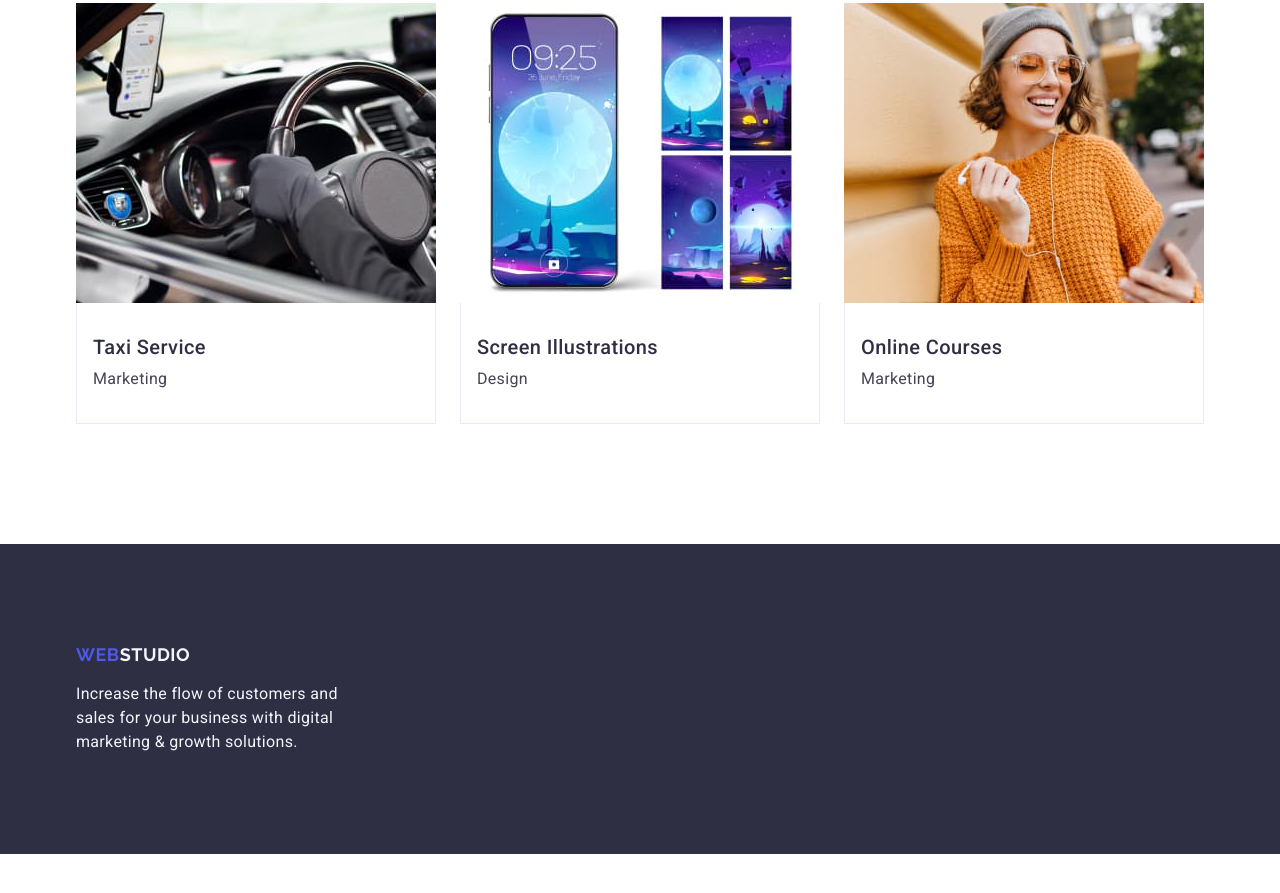
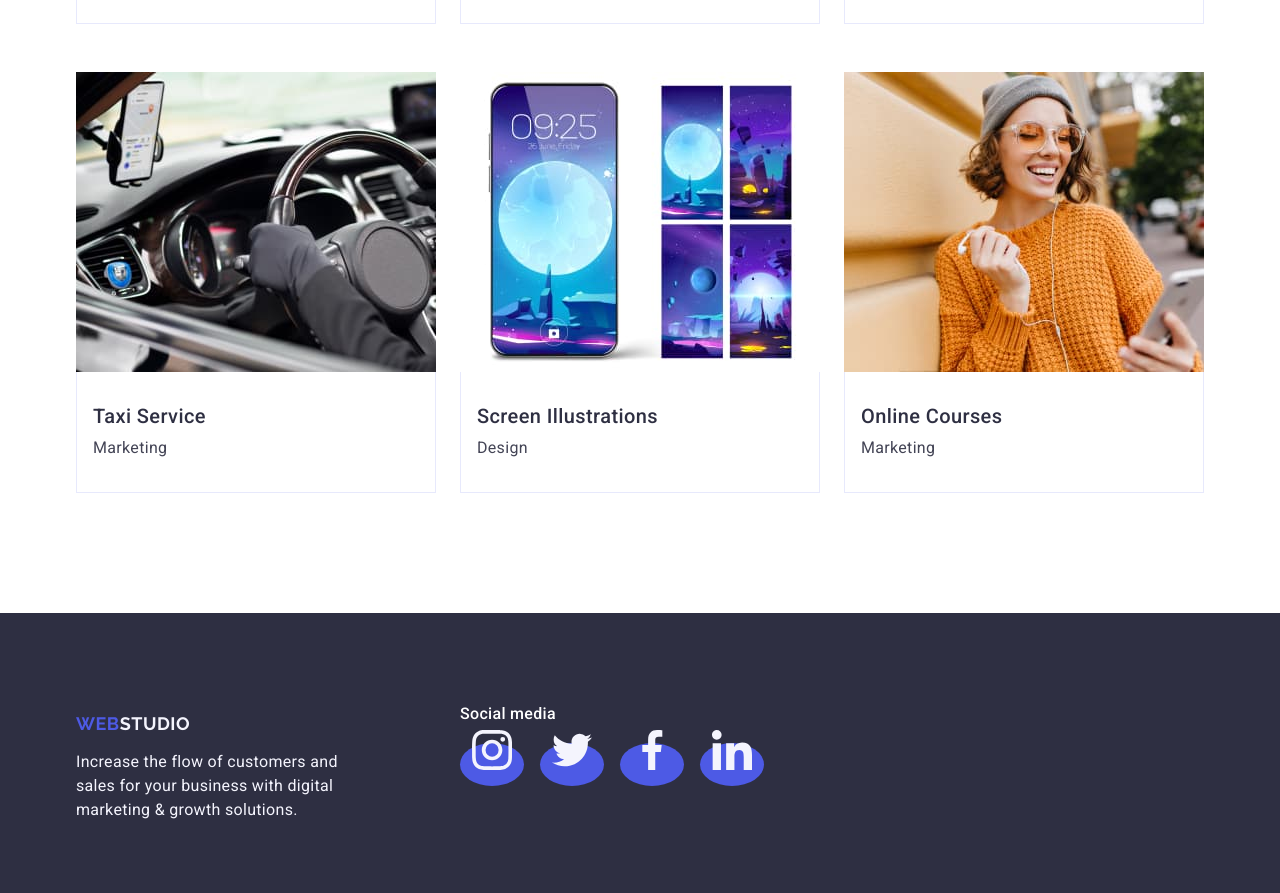
Before and after one commit to AnnAnnetik/goit-markup-hw-04, a plain HTML site: page index.html in a window 1280 px wide. Shown: the part 2607-3500 px from the top of the page. Before the commit the page ends 3461 px from the top, so only its background shows below. Drawn offline with nearby package versions, Linux system fonts and the light colour scheme.

Commit message:
icon footer

```diff
--- a/css/styles.css
+++ b/css/styles.css
@@ -245,10 +245,6 @@ h1 {
     0px 1px 1px 0px rgba(46, 47, 66, 0.16),
     0px 1px 6px 0px rgba(46, 47, 66, 0.08);
 }
-.team-soc-icon {
-  background-color: #4d5ae5;
-  border-radius: 50% 50%;
-}
 
 .main-subtitle {
   color: var(--NAVY-BLUE, #2e2f42);
@@ -290,8 +286,8 @@ h1 {
   padding: 100px 0;
   background-color: #2e2f42;
 }
-
 .footer-container {
+  display: flex;
 }
 
 .footer-logo {
@@ -315,3 +311,30 @@ h1 {
   letter-spacing: 0.02em;
   max-width: 264px;
 }
+.footer-text-soc {
+  font-weight: 500;
+  margin-bottom: 16px;
+  color: var(--WHITE, #fff);
+  font-size: 16px;
+  font-weight: 500;
+  line-height: 1.5px;
+  letter-spacing: 0.02em;
+  padding-bottom: 16;
+}
+.soc-icon {
+  margin-left: 120px;
+}
+.soc-menu {
+  display: flex;
+  gap: 16px;
+}
+.team-soc-link {
+  background-color: #4d5ae5;
+  padding: 12px;
+
+  border-radius: 50%;
+}
+.team-soc-icon {
+  width: 40px;
+  height: 40px;
+}
--- a/index.html
+++ b/index.html
@@ -456,6 +456,7 @@
 
     <footer class="footer">
       <div class="container footer-container">
+        <div>
           <a class="footer-logo" href="./index.html"
             >Web<span class="span-footer-logo">Studio</span></a
           >
@@ -464,6 +465,68 @@
             digital marketing & growth solutions.
           </p>
         </div>
+        <div class="soc-icon">
+          <p class="footer-text-soc">Social media</p>
+          <ul class="soc-menu">
+            <li class="soc-list">
+              <a
+                class="team-soc-link"
+                href=""
+                target="_blank"
+                rel="noopener no-referrer"
+              >
+                <svg class="team-soc-icon" width="16" height="16">
+                  <use
+                    href="./images/icon/symbol-defs.svg#icon-instagram-2"
+                  ></use>
+                </svg>
+              </a>
+            </li>
+            <li class="soc-list">
+              <a
+                class="team-soc-link"
+                href=""
+                target="_blank"
+                rel="noopener no-referrer"
+              >
+                <svg class="team-soc-icon" width="16" height="16">
+                  <use
+                    href="./images/icon/symbol-defs.svg#icon-twitter-1"
+                  ></use>
+                </svg>
+              </a>
+            </li>
+            <li class="soc-list">
+              <a
+                class="team-soc-link"
+                href=""
+                target="_blank"
+                rel="noopener no-referrer"
+              >
+                <svg class="team-soc-icon" width="16" height="16">
+                  <use
+                    href="./images/icon/symbol-defs.svg#icon-facebook-1"
+                  ></use>
+                </svg>
+              </a>
+            </li>
+            <li class="soc-list">
+              <a
+                class="team-soc-link"
+                href=""
+                target="_blank"
+                rel="noopener no-referrer"
+              >
+                <svg class="team-soc-icon" width="16" height="16">
+                  <use
+                    href="./images/icon/symbol-defs.svg#icon-linkedin-1"
+                  ></use>
+                </svg>
+              </a>
+            </li>
+          </ul>
+        </div>
+      </div>
     </footer>
   </body>
 </html>
```
Lines whose indentation alone changed are shown as unchanged.
